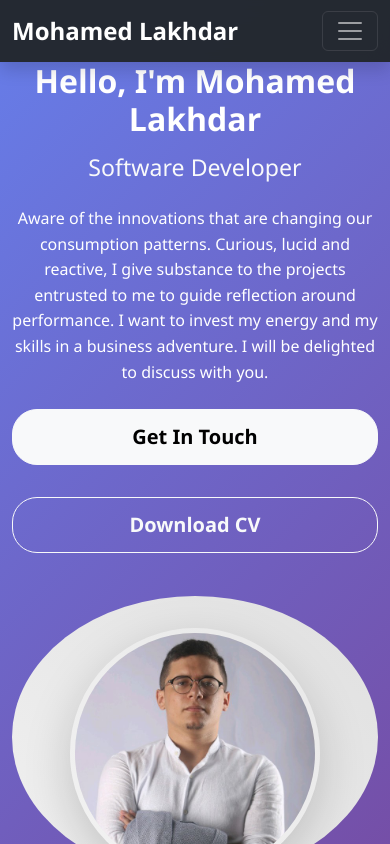
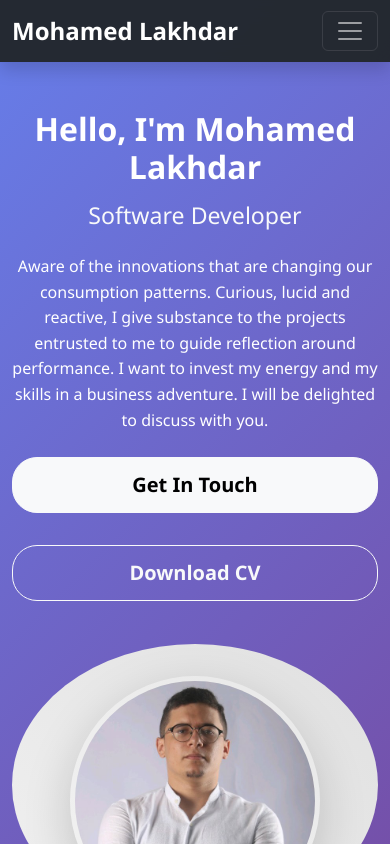
Before and after one commit to LakhdarMohamed-github/MohamedLakhdar, a React (Vite) app: page / in a window 390 px wide. Shown: the top 844 px of the page. Built offline with nearby package versions, Linux system fonts and the light colour scheme.

Commit message:
Update App.jsx

```diff
--- a/src/App.css
+++ b/src/App.css
@@ -264,3 +264,8 @@ a:focus {
     border: 1px solid #ddd !important;
   }
 }
+@media (max-width: 768px) {
+  .custom-container {
+    padding-top: inherit; /* Or 0, or another value */
+  }
+}
```
